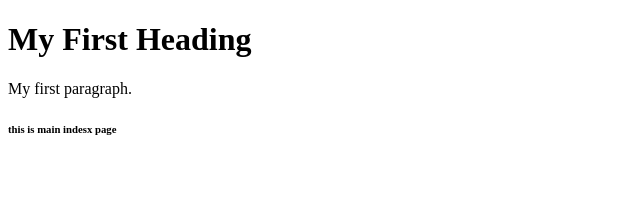
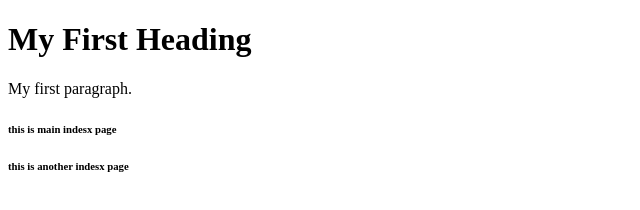
Before and after one commit to rhtsngh/my-awesome-app, a plain HTML site: page Index.html in a window 1280 px wide. Shown: the full height of the page, 0-640 px from the left. Drawn offline with Linux system fonts and the light colour scheme.

Commit message:
Another update in page index

```diff
--- a/Index.html
+++ b/Index.html
@@ -6,5 +6,7 @@
 
 <p>My first paragraph.</p>
 <h6>this is main indesx page</h6>
+<h6>this is another
+     indesx page</h6>
 </body>
 </html>
```
